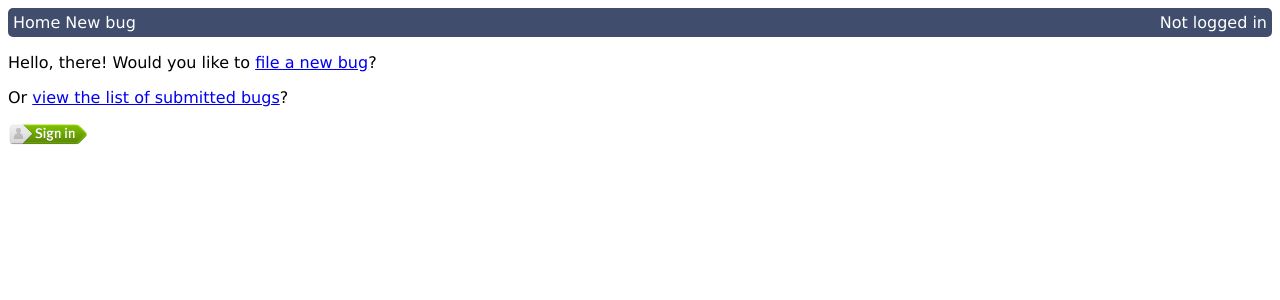
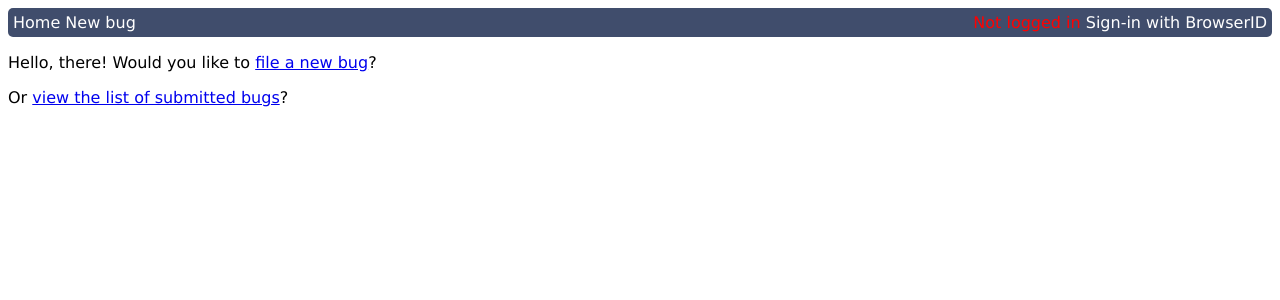
Before and after one commit to benjaminp/mozugs, a Python web app: template templates/index.html in a window 1280 px wide. Shown: the top 300 px of the page. Run offline with Jinja, Linux system fonts and the light colour scheme; the template is opened without the code that fills it, so the values that code supplies are empty; some libraries are stand-ins or nearby versions.

Commit message:
move browserid signin to header

```diff
--- a/templates/base.html
+++ b/templates/base.html
@@ -19,7 +19,8 @@
 <a class="nav-url" href="{{ url_for('new_bug') }}">New bug</a>
 </nav>
 <div class="login-box">
-Not logged in
+<span style="color: red">Not logged in</span>
+<a class="nav-url" href="#" id="browserid">Sign-in with BrowserID</a>
 </div>
 </header>
 <div id="content-wrapper">{% block content %}{% endblock %}</div>
--- a/templates/index.html
+++ b/templates/index.html
@@ -6,8 +6,4 @@
 
 <p>Or <a href="{{ url_for('list_bugs') }}">view the list of submitted bugs</a>?</p>
 
-<p><a href="#" id="browserid" title="Sign-in with BrowserID">
-    <img src="/static/images/sign_in_green.png" alt="Sign in">
-</a></p>
-
 {% endblock %}
```
